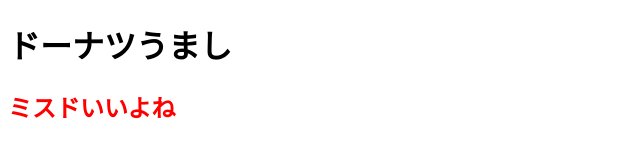
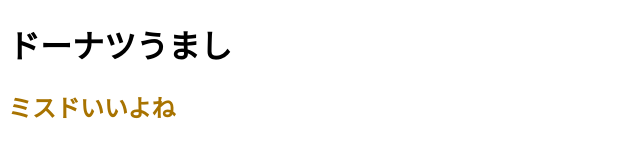
Before and after one commit to KohtaroNishimura/git_test, a plain HTML site: page index.html in a window 1280 px wide. Shown: the whole page, without its empty margins (0-640 px from the left). Drawn offline with Linux system fonts and the light colour scheme.

Commit message:
addcolor

```diff
--- a/index.html
+++ b/index.html
@@ -13,7 +13,7 @@
     <h2>ミスドいいよね</h2>
     <style>
         h2 {
-            color: red;
+            color: rgb(168, 115, 0);
         }
     </style>
 </body>
```
